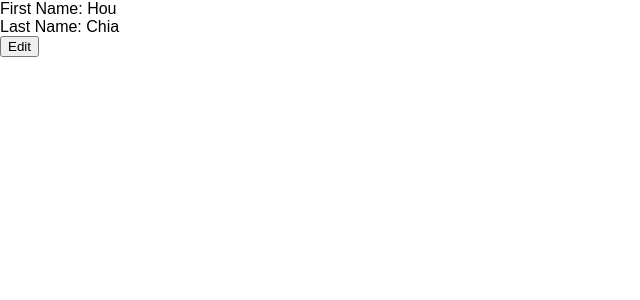
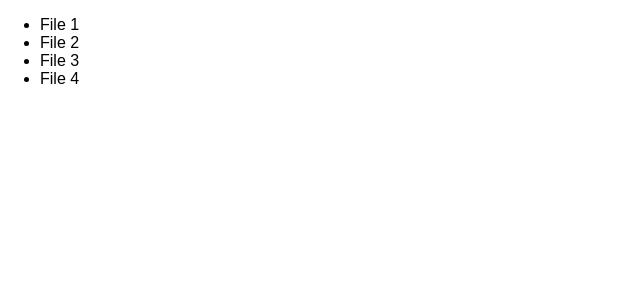
Before and after one commit to kchia/nycda-ptwdi-solutions, a React (Create React App) app in the folder theme-11-reactjs/my-app/: page / in a window 1280 px wide. Shown: the top 300 px of the page, without its empty margins (0-640 px from the left). Built offline with nearby package versions, Linux system fonts and the light colour scheme.

Commit message:
Add List file

```diff
--- /dev/null
+++ b/theme-11-reactjs/my-app/src/List.js
@@ -0,0 +1,54 @@
+import React, { Component } from 'react';
+
+class List extends Component {
+
+	constructor() {
+		super();
+
+		this.state = {
+
+			data: [
+				{
+					id: 1,
+					name: 'File 1'
+				},
+				{
+					id: 2,
+					name: 'File 2'
+				},
+				{
+					id: 3,
+					name: 'File 3'
+				},
+				{
+					id: 4,
+					name: 'File 4'
+				},
+			]
+		}
+	}
+
+	render() {
+
+		// create a copy of the data
+		let files = [...this.state.data];
+
+		return(
+			<ul>
+				{
+					files.map(file => {
+						return (
+							<li
+								key={file.id}
+							>
+								{file.name}
+							</li>
+						)
+					})
+				}
+			</ul>
+		)
+	}
+}
+
+export default List;
--- a/theme-11-reactjs/my-app/src/index.js
+++ b/theme-11-reactjs/my-app/src/index.js
@@ -8,7 +8,8 @@ import './index.css';
 // import Folder from './Folder';
 // import ControlledComponentExample from './ControlledComponentExample';
 // import UncontrolledComponentExample from './UncontrolledComponentExample';
-import FormEdit from './FormEdit';
+// import FormEdit from './FormEdit';
+import List from './List';
 
 import registerServiceWorker from './registerServiceWorker';
 
@@ -19,8 +20,9 @@ import registerServiceWorker from './registerServiceWorker';
 // ReactDOM.render(<Folder />, document.getElementById('root'));
 // ReactDOM.render(<ControlledComponentExample />, document.getElementById('root'));
 // ReactDOM.render(<UncontrolledComponentExample />, document.getElementById('root'));
-ReactDOM.render(<FormEdit
-	firstName='Hou'
-	lastName='Chia'
-	/>, document.getElementById('root'));
+// ReactDOM.render(<FormEdit
+// 	firstName='Hou'
+// 	lastName='Chia'
+// 	/>, document.getElementById('root'));
+ReactDOM.render(<List />, document.getElementById('root'));
 registerServiceWorker();
```
